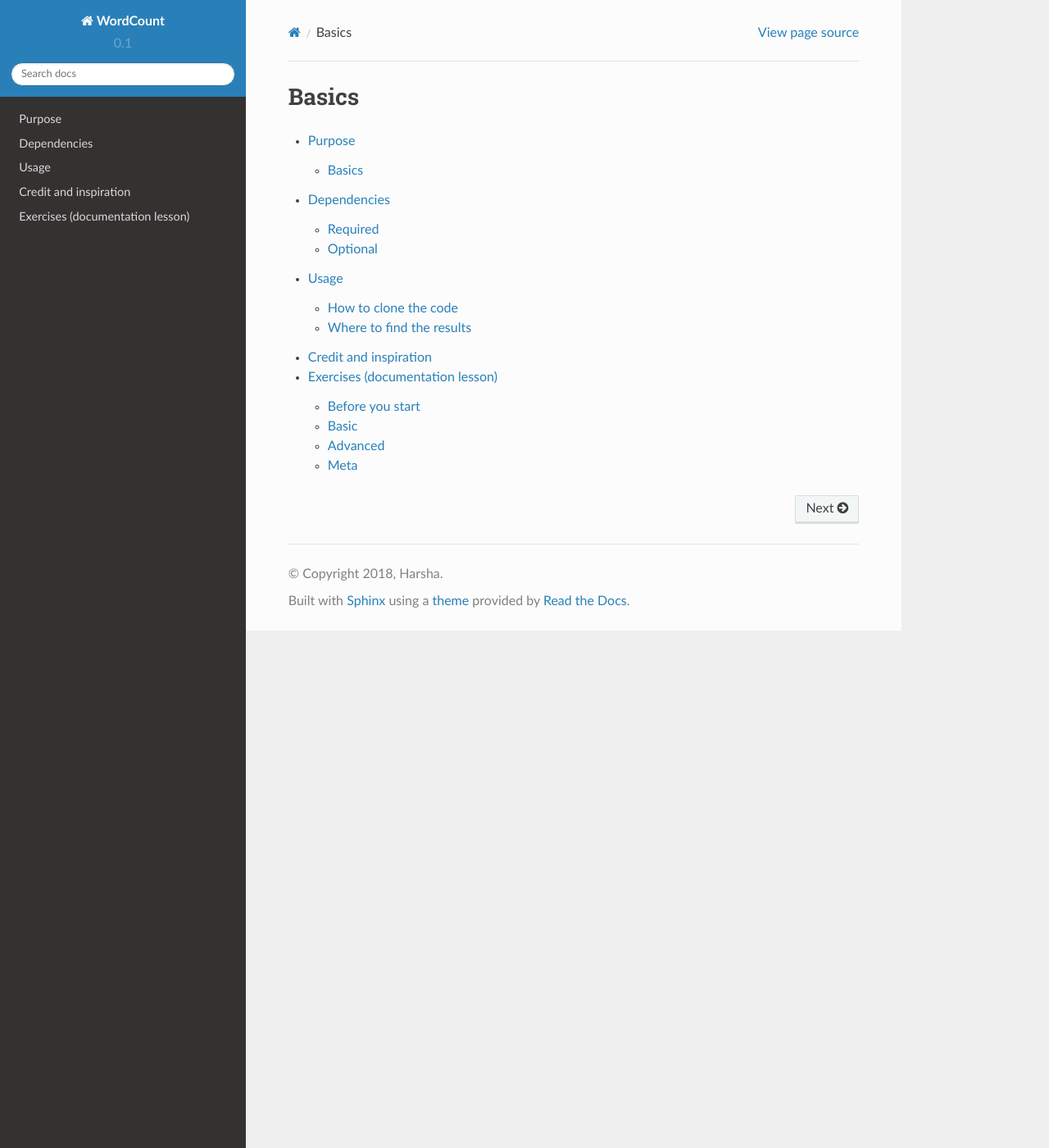
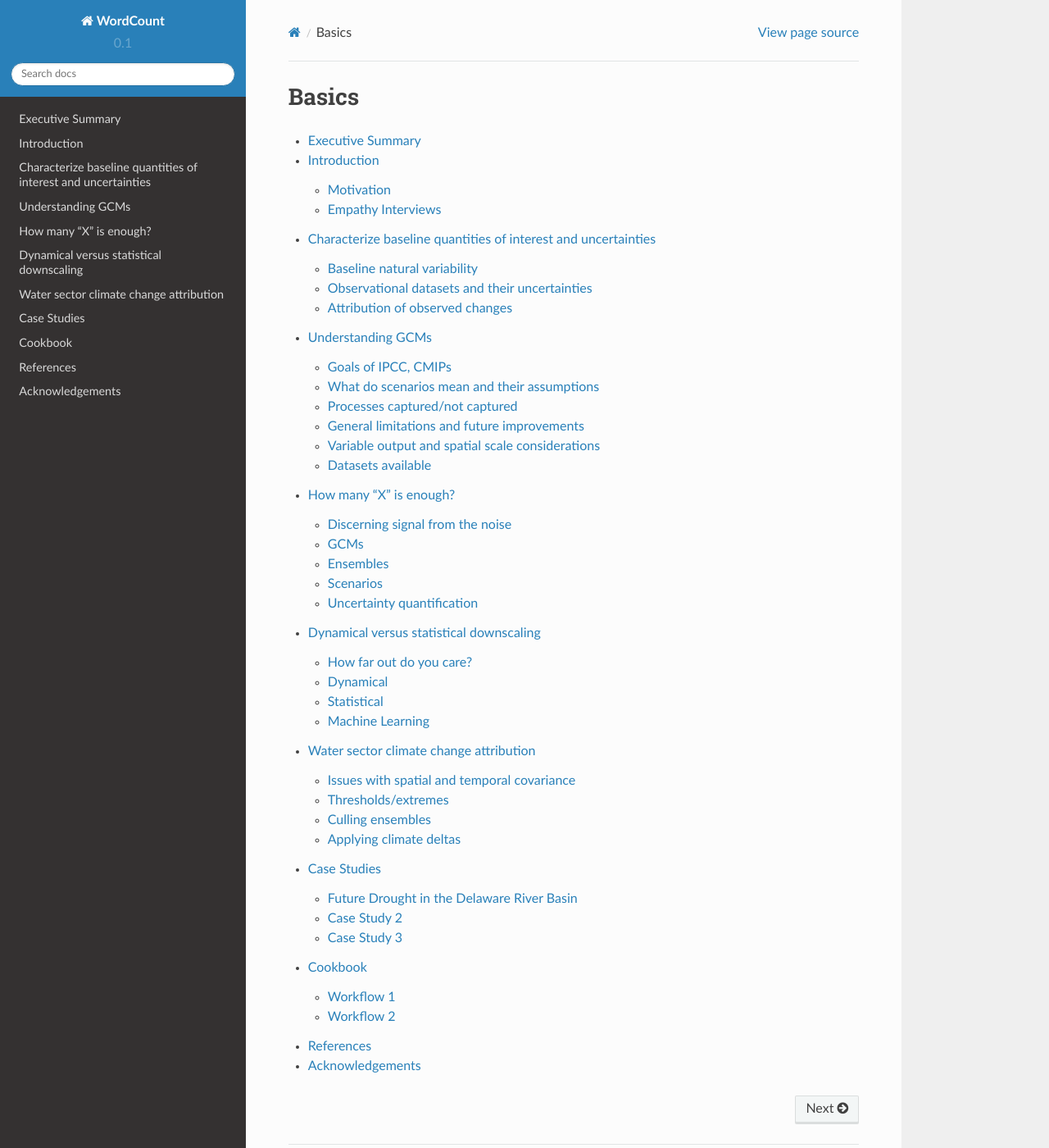
Before and after one commit to aubreyd/sphinx-test, a Sphinx documentation site: the page built from doc/index.rst, in a window 1280 px wide and 1400 px high. Shown: the whole window at 82% size. Built offline with Sphinx 7.4.7 and the Read the Docs theme 2.0.0, drawn with Linux system fonts in a browser that asks for light colours.

```diff
--- /dev/null
+++ b/doc/acknowledgements.rst
@@ -0,0 +1,8 @@
+
+
+Acknowledgements
+================
+
+- Contributors
+- Interviewees and reviewers
+- USGS Water Mission Area
--- /dev/null
+++ b/doc/attribution.rst
@@ -0,0 +1,30 @@
+
+
+Water sector climate change attribution
+=======================================
+
+Methods generating future projections for water availability assessments
+
+
+Issues with spatial and temporal covariance
+-------------------------------------------
+
+Write me.
+
+
+Thresholds/extremes
+-------------------
+
+Write me.
+
+
+Culling ensembles
+-----------------
+
+Write me.
+
+
+Applying climate deltas
+-----------------------
+
+(e.g., temperature warming)
--- /dev/null
+++ b/doc/baselines.rst
@@ -0,0 +1,24 @@
+
+
+Characterize baseline quantities of interest and uncertainties
+==============================================================
+
+
+Baseline natural variability
+---------------------------
+
+Write me.
+
+
+Observational datasets and their uncertainties
+----------------------------------------------
+
+Write me.
+
+See: [https://climatedataguide.ucar.edu/](https://climatedataguide.ucar.edu/)
+
+
+Attribution of observed changes
+-------------------------------
+
+Write me.
--- /dev/null
+++ b/doc/casestudies.rst
@@ -0,0 +1,24 @@
+
+
+Case Studies
+============
+
+Write me.
+
+
+Future Drought in the Delaware River Basin
+------------------------------------------
+
+Write me.
+
+
+Case Study 2
+------------
+
+Write me.
+
+
+Case Study 3
+------------
+
+Write me.
--- /dev/null
+++ b/doc/cookbook.rst
@@ -0,0 +1,19 @@
+
+
+Cookbook
+========
+
+Workflow 1
+----------
+
+#. Step 1
+#. Step 2
+#. Step 3
+
+
+Workflow 2
+----------
+
+#. Step 1
+#. Step 2
+#. Step 3
--- a/doc/dependencies.rst
+++ /dev/null
@@ -1,17 +0,0 @@
-
-
-Dependencies
-============
-
-Required
---------
-
-- Python
-- Numpy
-- Matplotlib
-
-
-Optional
---------
-
-- Docker
--- /dev/null
+++ b/doc/downscaling.rst
@@ -0,0 +1,34 @@
+
+
+Dynamical versus statistical downscaling
+========================================
+
+Write me.
+
+
+How far out do you care?
+------------------------
+
+Write me.
+
+
+Dynamical
+---------
+
+- Techniques: strengths/limitations
+- PGW
+
+
+Statistical
+-----------
+
+- Techniques (e.g., MACA, LOCA): strengths/limitations
+  - Bootstrapping
+- Statistical “multi-models”?
+- Statistical ensembles
+
+
+Machine Learning
+----------------
+
+Write me.
--- /dev/null
+++ b/doc/ensembles.rst
@@ -0,0 +1,37 @@
+
+
+How many “X” is enough?
+=======================
+
+Write me.
+
+
+Discerning signal from the noise
+--------------------------------
+
+- Natural variability relative to anthropogenic-induced change
+- Uncertainties dependent on scale
+
+
+GCMs
+----
+
+What do scenarios mean and their assumptions
+
+
+Ensembles
+---------
+
+Understanding what is changing in the ensembles
+
+
+Scenarios
+---------
+
+Write me.
+
+
+Uncertainty quantification
+--------------------------
+
+Write me.
--- a/doc/exercises.rst
+++ /dev/null
@@ -1,49 +0,0 @@
-
-
-Exercises (documentation lesson)
-================================
-
-Before you start
-----------------
-
-- Discuss the exercise idea with the classroom.
-- Distribute exercises among groups of 2-3 persons.
-- Open a GitHub issue and inform the community about the problem and how you
-  plan to solve it. Discuss why we do this.
-- Fork this project.
-- Commit to your fork. In your commit message auto-close the issue you have addressed.
-- Submit a pull request.
-- We then review the pull requests.
-- After the pull requests are merged we verify that documentation updates itself.
-
-
-Basic
------
-
-- Document the purpose of this example code.
-- Document how to clone the code.
-- Describe the project tree structure.
-- Write a sentence or two about Zipf's law and link to Wikipedia
-  (coordinate with the group working on the previous exercise).
-- Document how to check the code style with ``pycodestyle``.
-- Give other developers hints on how they can contribute to the documentation.
-- Document how to build the documentation locally
-  (coordinate with the group working on the previous exercise).
-- Add an example output.
-- Add an example plot
-  (coordinate with the group working on the previous exercise).
-- Document where/how to ask for help.
-- Add a math equation somewhere.
-
-
-Advanced
---------
-
-- Add a test and document how to run it.
-- Add the possibility to auto-document Python code.
-
-
-Meta
-----
-
-- Add new exercises ideas for future workshops (edit this file).
--- /dev/null
+++ b/doc/gcms.rst
@@ -0,0 +1,43 @@
+
+
+Understanding GCMs
+==================
+
+Understanding GCM climate change modeling and attributes, strengths, limitations
+
+
+Goals of IPCC, CMIPs
+--------------------
+
+Write me.
+
+
+What do scenarios mean and their assumptions
+--------------------------------------------
+
+What do scenarios mean and their assumptions
+
+
+Processes captured/not captured
+-------------------------------
+
+#. Ecological feedbacks and coupling captured/not captured
+#. Human behavioral change feedbacks/coupling captured/not captured
+
+
+General limitations and future improvements
+-------------------------------------------
+
+Write me.
+
+
+Variable output and spatial scale considerations
+------------------------------------------------
+
+Implied deltaX/deltaT
+
+
+Datasets available
+-------------------
+
+Write me.
--- a/doc/index.rst
+++ b/doc/index.rst
@@ -10,8 +10,14 @@ Basics
 .. toctree::
    :maxdepth: 2
 
-   purpose.rst
-   dependencies.rst
-   usage.rst
-   credit.rst
-   exercises.rst
+   summary.rst
+   introduction.rst
+   baselines.rst
+   gcms.rst
+   ensembles.rst
+   downscaling.rst
+   attribution.rst
+   casestudies.rst
+   cookbook.rst
+   references.rst
+   acknowledgements.rst
--- /dev/null
+++ b/doc/introduction.rst
@@ -0,0 +1,17 @@
+
+
+Introduction
+============
+
+Motivation
+----------
+
+- What are water availability assessments?
+- Why does climate information matter?
+- Who is the target audience?
+
+
+Empathy Interviews
+------------------
+
+Summary of needs and target applications; common themes.
--- a/doc/purpose.rst
+++ /dev/null
@@ -1,12 +0,0 @@
-
-
-Purpose
-=======
-
-Write me ...
-
-
-Basics
-----------
-
-Write me ...
--- /dev/null
+++ b/doc/references.rst
@@ -0,0 +1,12 @@
+
+
+References
+==========
+
+- `NCAR Climate Change and Water Resources Primer <https://ral.ucar.edu/sites/default/files/public/product-tool/Primer_2006_cr_project_2973_Climate_Change_and_Water_Resources.pdf>`_
+- `Downscaled High Resolution Datasets for Climate Change Projections <https://www.enviro.wiki/index.php?title=Downscaled_High_Resolution_Datasets_for_Climate_Change_Projections>`_
+- `U.S. Bureau of Reclamation West-Wide Climate and Hydrology Assessment <https://www.usbr.gov/climate/secure/docs/2021secure/westwidesecurereport.pdf>`_
+- `Aspen Global Change Institute Climate Change Portal <https://www.agci.org/projects/climate-portal-guide>`_
+- `NCAR CLimate Primer <https://journals.plos.org/water/article?id=10.1371/journal.pwat.0000046>`_
+- `Climate Toolbox <https://climatetoolbox.org/>`_
+- `USGS Climate Change Viewer <https://www.usgs.gov/tools/national-climate-change-viewer-nccv>`_
--- /dev/null
+++ b/doc/summary.rst
@@ -0,0 +1,6 @@
+
+
+Executive Summary
+=================
+
+Write me.
--- a/doc/usage.rst
+++ /dev/null
@@ -1,17 +0,0 @@
-
-
-Usage
-=====
-
-
-How to clone the code
----------------------
-
-Write me ...
-
-
-
-Where to find the results
--------------------------
-
-Write me ...
```
Also changed, not shown: doc/credit.rst (deleted, +0 -7 lines).
